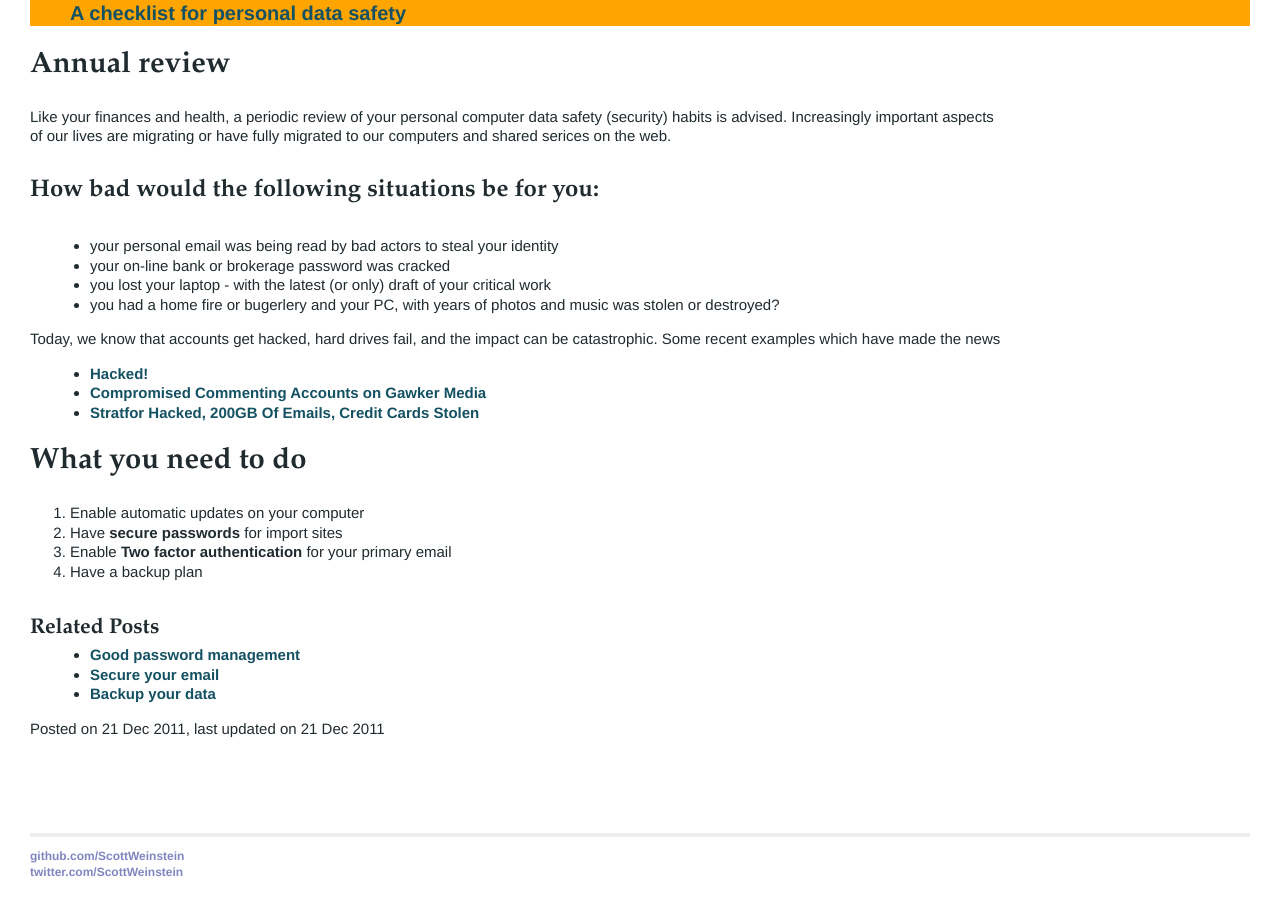
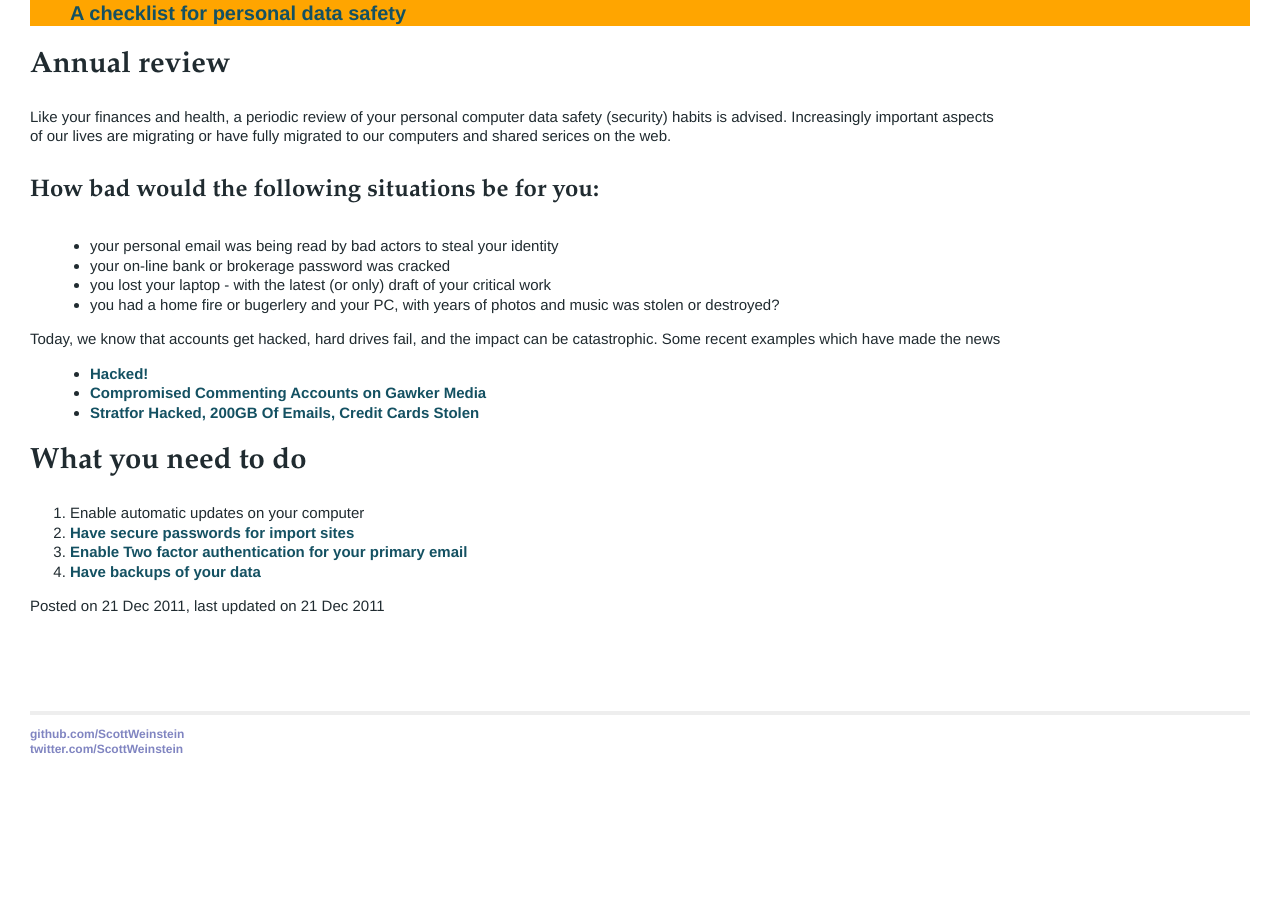
Before and after one commit to ScottWeinstein/ComputerSafety, a Jekyll site: the page built from _posts/2011-12-21-why-it-matters.md, in a window 1280 px wide. Built offline with Jekyll 4.4.1, drawn with Linux system fonts in a browser that asks for light colours; Markdown is read by kramdown in place of the engine named in the settings; comment, search, counter and statistics services are not loaded.

```diff
--- /dev/null
+++ b/_layouts/postNoRelated.html
@@ -0,0 +1,28 @@
+---
+layout: default
+---
+
+<div id="post" class="post">
+{{ content }}
+</div>
+
+<div>
+{% if page.date %}<div class="postdate">Posted on {{ page.date | date_to_string }}{% if page.last_updated %}, last updated on {{ page.last_updated | date_to_string }}{% endif %}</div>{% endif %}
+</div>
+
+{% if site.disqus %}
+<div id="comments">
+  <h2>Comments</h2>
+  <div id="disqus_thread"></div>
+  <script type="text/javascript">
+    var disqus_identifier = "{{ page.url }}";
+    (function() {
+     var dsq = document.createElement('script'); dsq.type = 'text/javascript'; dsq.async = true;
+     dsq.src = 'http://{{ site.disqus.id }}.disqus.com/embed.js';
+     (document.getElementsByTagName('head')[0] || document.getElementsByTagName('body')[0]).appendChild(dsq);
+    })();
+  </script>
+  <noscript>Please enable JavaScript to view the <a href="http://disqus.com/?ref_noscript={{ site.disqus.id }}">comments powered by Disqus.</a></noscript>
+  <a href="http://disqus.com" class="dsq-brlink">blog comments powered by <span class="logo-disqus">Disqus</span></a>
+</div>
+{% endif %}
--- a/_posts/2011-12-21-why-it-matters.md
+++ b/_posts/2011-12-21-why-it-matters.md
@@ -23,6 +23,6 @@ Today, we know that accounts get hacked, hard drives fail, and the impact can be
 
 ## What you need to do
 1. Enable automatic updates on your computer
-1. Have **secure passwords** for import sites
-1. Enable **Two factor authentication** for your primary email
-1. Have a backup plan
+1. [Have **secure passwords** for import sites](/2011/12/21/Passwords/)
+1. [Enable **Two factor authentication** for your primary email](/2011/12/21/Email/)
+1. [Have backups of your data](/2011/12/21/Backups/)
```
Also changed, not shown: other parts of _posts/2011-12-21-why-it-matters.md (+1 -1 lines).
